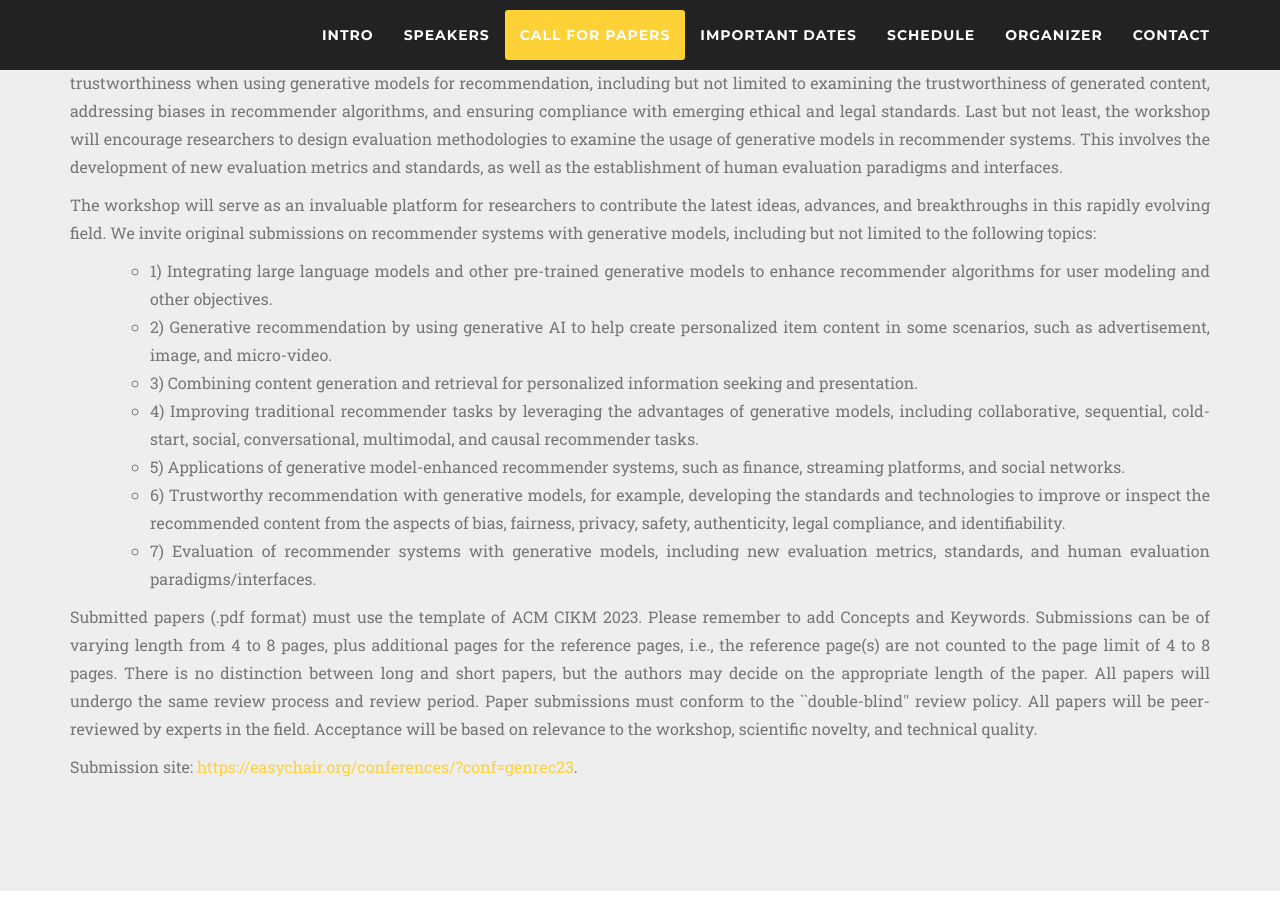
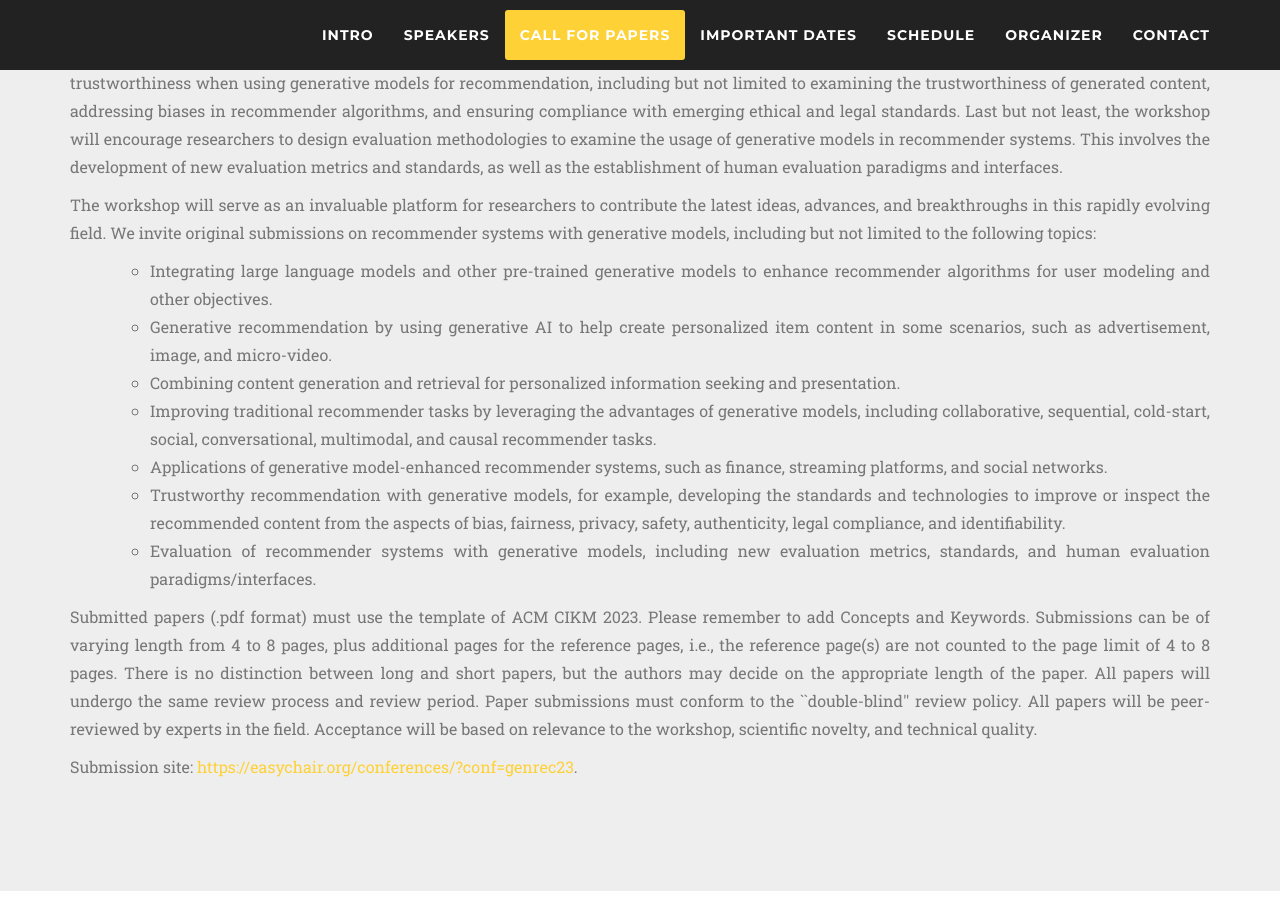
Before and after one commit to generative-rec/generative-rec.github.io, a Jekyll site: the page built from index.md, in a window 1280 px wide and 900 px high, scrolled down 1376 px. Built offline with Jekyll 4.4.1, drawn with Linux system fonts in a browser that asks for light colours; nearby versions of some CDN libraries; some web fonts are replaced.

Commit message:
Update call.html

```diff
--- a/_includes/call.html
+++ b/_includes/call.html
@@ -16,15 +16,13 @@
         </p>
         <ul class="large text-muted">
           <ul>
-            <li>1) Integrating large language models and other pre-trained generative models to enhance recommender algorithms for user modeling and other objectives.  </li>
-            <li>
-              2) Generative recommendation by using  generative AI to help create personalized item content in some scenarios, such as advertisement, image, and micro-video.
-            </li>
-            <li>3) Combining content generation and retrieval for personalized information seeking and presentation.  </li>
-            <li>4) Improving traditional recommender tasks by leveraging the advantages of generative models, including collaborative, sequential, cold-start, social, conversational, multimodal, and causal recommender tasks. </li>
-            <li>5) Applications of generative model-enhanced recommender systems, such as finance, streaming platforms, and social networks. </li>
-            <li>6) Trustworthy recommendation with generative models, for example, developing the standards and technologies to improve or inspect the recommended content from the aspects of bias, fairness, privacy, safety, authenticity, legal compliance, and identifiability. </li>
-            <li>7) Evaluation of recommender systems with generative models, including new evaluation metrics, standards, and human evaluation paradigms/interfaces. </li>
+            <li>Integrating large language models and other pre-trained generative models to enhance recommender algorithms for user modeling and other objectives.  </li>
+            <li>Generative recommendation by using  generative AI to help create personalized item content in some scenarios, such as advertisement, image, and micro-video. </li>
+            <li>Combining content generation and retrieval for personalized information seeking and presentation.  </li>
+            <li>Improving traditional recommender tasks by leveraging the advantages of generative models, including collaborative, sequential, cold-start, social, conversational, multimodal, and causal recommender tasks. </li>
+            <li>Applications of generative model-enhanced recommender systems, such as finance, streaming platforms, and social networks. </li>
+            <li>Trustworthy recommendation with generative models, for example, developing the standards and technologies to improve or inspect the recommended content from the aspects of bias, fairness, privacy, safety, authenticity, legal compliance, and identifiability. </li>
+            <li>Evaluation of recommender systems with generative models, including new evaluation metrics, standards, and human evaluation paradigms/interfaces. </li>
           </ul>
         </ul>
         <p class="large text-muted">
```
